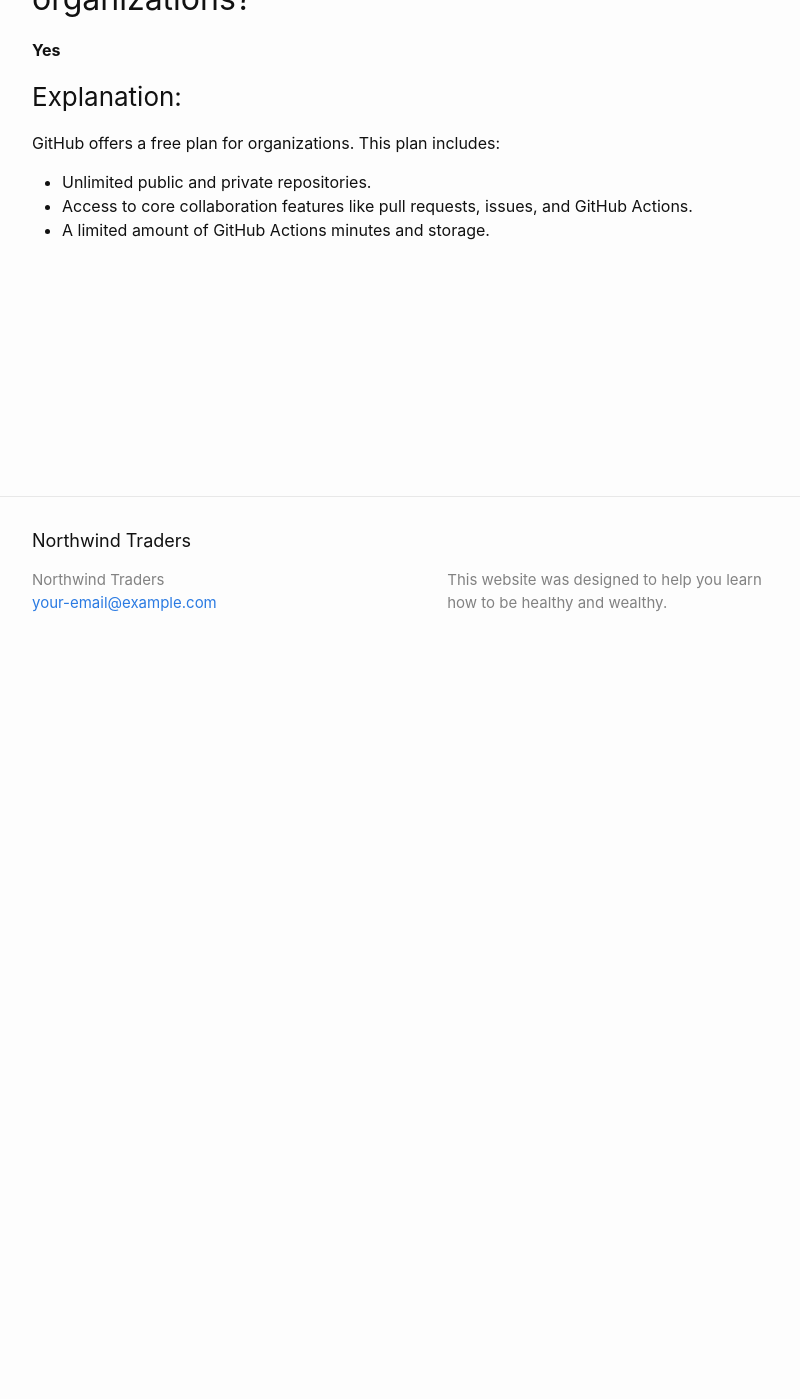
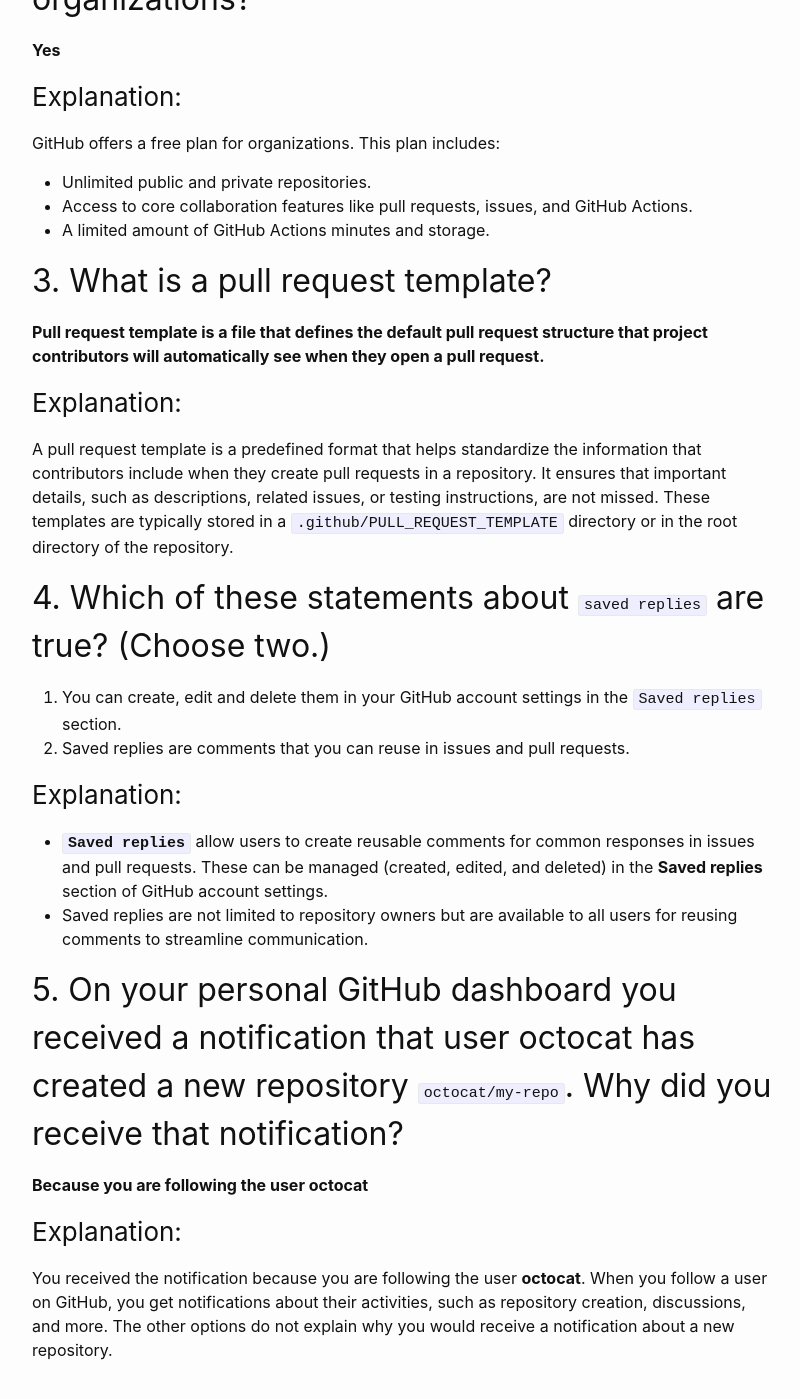
Before and after one commit to github-nguyen365/nguyen365.github.io, a Jekyll site: the page built from ghf.md, in a window 1280 px wide and 1400 px high, scrolled down 726 px. Shown: the whole window, without its empty margins (238-1038 px from the left). Built offline with Jekyll 4.4.1, drawn with Linux system fonts in a browser that asks for light colours; our own code applies the rules of GitHub Pages for plain Markdown files.

Commit message:
Update ghf.md

```diff
--- a/ghf.md
+++ b/ghf.md
@@ -19,3 +19,26 @@ GitHub offers a free plan for organizations. This plan includes:
 - Unlimited public and private repositories.
 - Access to core collaboration features like pull requests, issues, and GitHub Actions.
 - A limited amount of GitHub Actions minutes and storage.
+
+## 3. What is a pull request template?
+
+**Pull request template is a file that defines the default pull request structure that project contributors will automatically see when they open a pull request.**
+
+### Explanation:
+A pull request template is a predefined format that helps standardize the information that contributors include when they create pull requests in a repository. It ensures that important details, such as descriptions, related issues, or testing instructions, are not missed. These templates are typically stored in a `.github/PULL_REQUEST_TEMPLATE` directory or in the root directory of the repository.
+
+## 4. Which of these statements about `saved replies` are true? (Choose two.)
+
+1. You can create, edit and delete them in your GitHub account settings in the `Saved replies` section.
+2. Saved replies are comments that you can reuse in issues and pull requests.
+
+### Explanation:
+- **`Saved replies`** allow users to create reusable comments for common responses in issues and pull requests. These can be managed (created, edited, and deleted) in the **Saved replies** section of GitHub account settings.
+- Saved replies are not limited to repository owners but are available to all users for reusing comments to streamline communication.
+
+## 5. On your personal GitHub dashboard you received a notification that user octocat has created a new repository `octocat/my-repo`. Why did you receive that notification?
+
+**Because you are following the user octocat**
+
+### Explanation:
+You received the notification because you are following the user **octocat**. When you follow a user on GitHub, you get notifications about their activities, such as repository creation, discussions, and more. The other options do not explain why you would receive a notification about a new repository.
```
